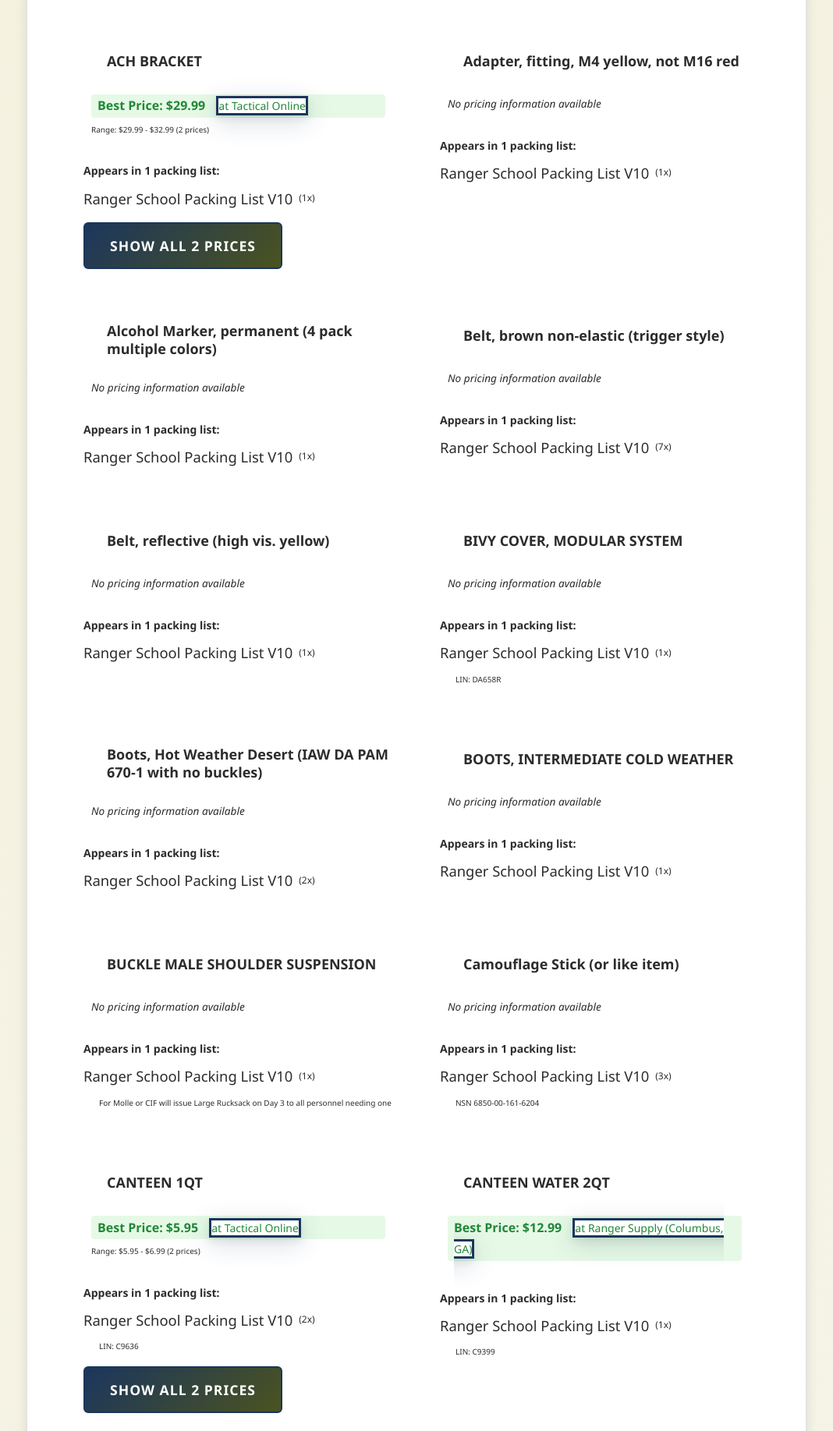
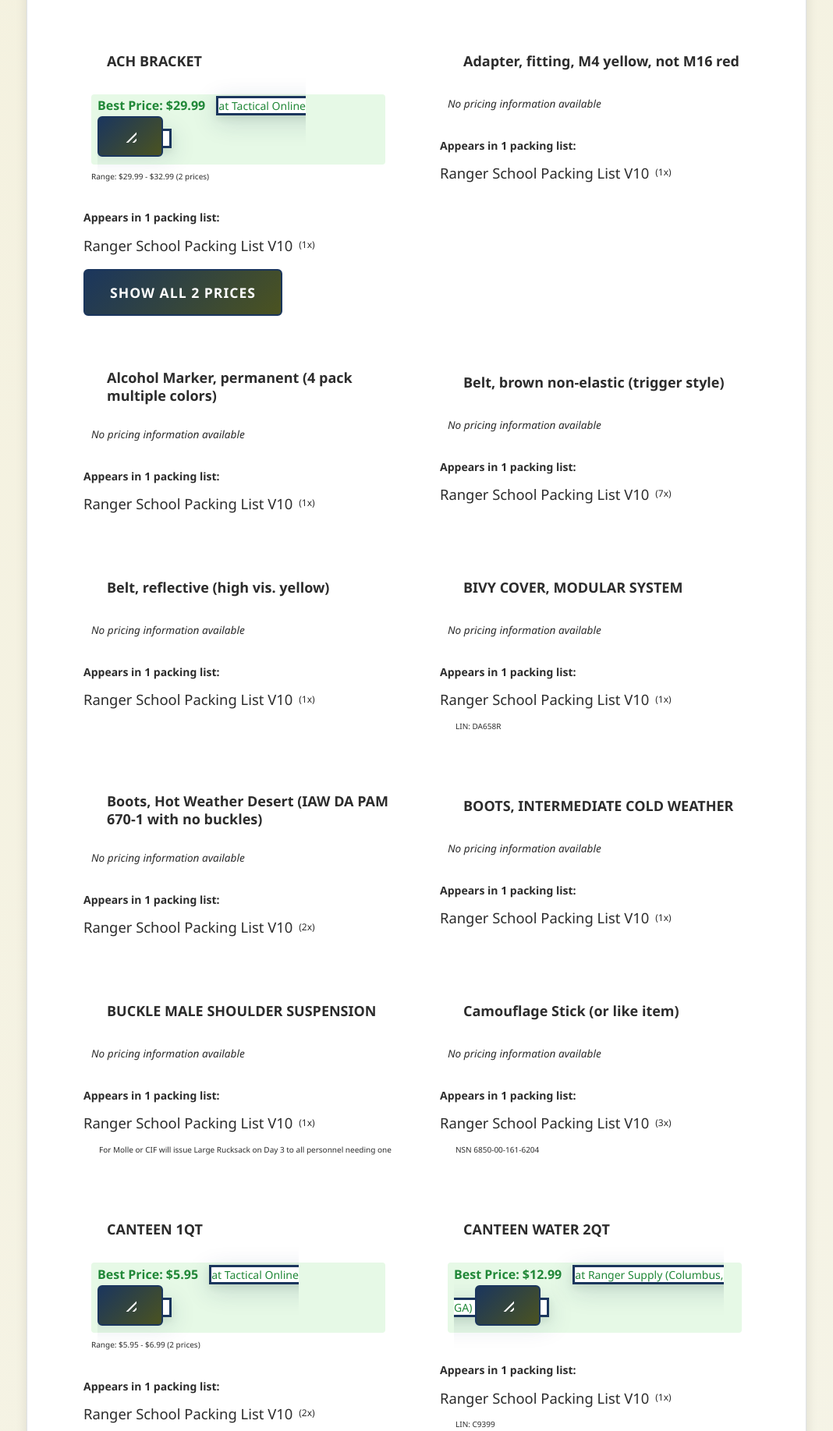
Before and after one commit to gitayam/community-packing-list, a Django app: page /items/ in a window 1280 px wide. Shown: the part 681-2516 px from the top of the page at 78% size, without its empty margins (106-1174 px from the left). Run offline with Django 5.2, Linux system fonts and the light colour scheme; data comes from the database, SQL or seed files in the repository; tables that the repository leaves empty hold one stand-in row (values such as "Sample post").

Commit message:
feat: add edit price button and modal to items page for best price and all prices

```diff
--- a/packing_lists/templates/packing_lists/items.html
+++ b/packing_lists/templates/packing_lists/items.html
@@ -152,6 +152,9 @@
                                 {% elif item_data.best_price.vote_confidence < 0 %}
                                     <span class="vote-confidence negative">✗</span>
                                 {% endif %}
+                                <button type="button" class="edit-price-btn" title="Edit Price" onclick="openPriceModal({{ item_data.item.id }}, {{ item_data.best_price.price.id }})">
+                                    <svg xmlns="http://www.w3.org/2000/svg" width="16" height="16" fill="none" stroke="currentColor" stroke-width="2" stroke-linecap="round" stroke-linejoin="round" class="feather feather-edit-2"><path d="M17 3a2.828 2.828 0 1 1 4 4L7.5 20.5 2 22l1.5-5.5L17 3z"></path></svg>
+                                </button>
                             </span>
                         </div>
                         {% if item_data.price_range and item_data.total_prices > 1 %}
@@ -216,6 +219,9 @@
                                         {% if price_data.price.store.url %}
                                             <a href="{{ price_data.price.store.url }}" target="_blank" class="store-link">🔗</a>
                                         {% endif %}
+                                        <button type="button" class="edit-price-btn" title="Edit Price" onclick="openPriceModal({{ item_data.item.id }}, {{ price_data.price.id }})">
+                                            <svg xmlns="http://www.w3.org/2000/svg" width="14" height="14" fill="none" stroke="currentColor" stroke-width="2" stroke-linecap="round" stroke-linejoin="round" class="feather feather-edit-2"><path d="M17 3a2.828 2.828 0 1 1 4 4L7.5 20.5 2 22l1.5-5.5L17 3z"></path></svg>
+                                        </button>
                                     </div>
                                     <div class="price-details">
                                         ${{ price_data.price_per_unit|floatformat:2 }}
@@ -308,6 +314,26 @@ function onBaseChange() {
         stateSelect.disabled = false;
     }
 }
+
+function openPriceModal(itemId, priceId) {
+    const modal = document.getElementById('price-modal');
+    const modalBody = document.getElementById('price-modal-body');
+    modal.style.display = 'block';
+    modalBody.innerHTML = '<div style="padding:2em;text-align:center;">Loading...</div>';
+    let url = `/item/${itemId}/add_price_modal/`;
+    if (priceId) {
+        url += `?price_id=${priceId}`;
+    }
+    fetch(url)
+        .then(response => response.text())
+        .then(html => {
+            modalBody.innerHTML = html;
+        });
+}
+
+document.getElementById('close-price-modal').onclick = function() {
+    document.getElementById('price-modal').style.display = 'none';
+};
 
 // Initialize selection on page load
 document.addEventListener('DOMContentLoaded', function() {
```
